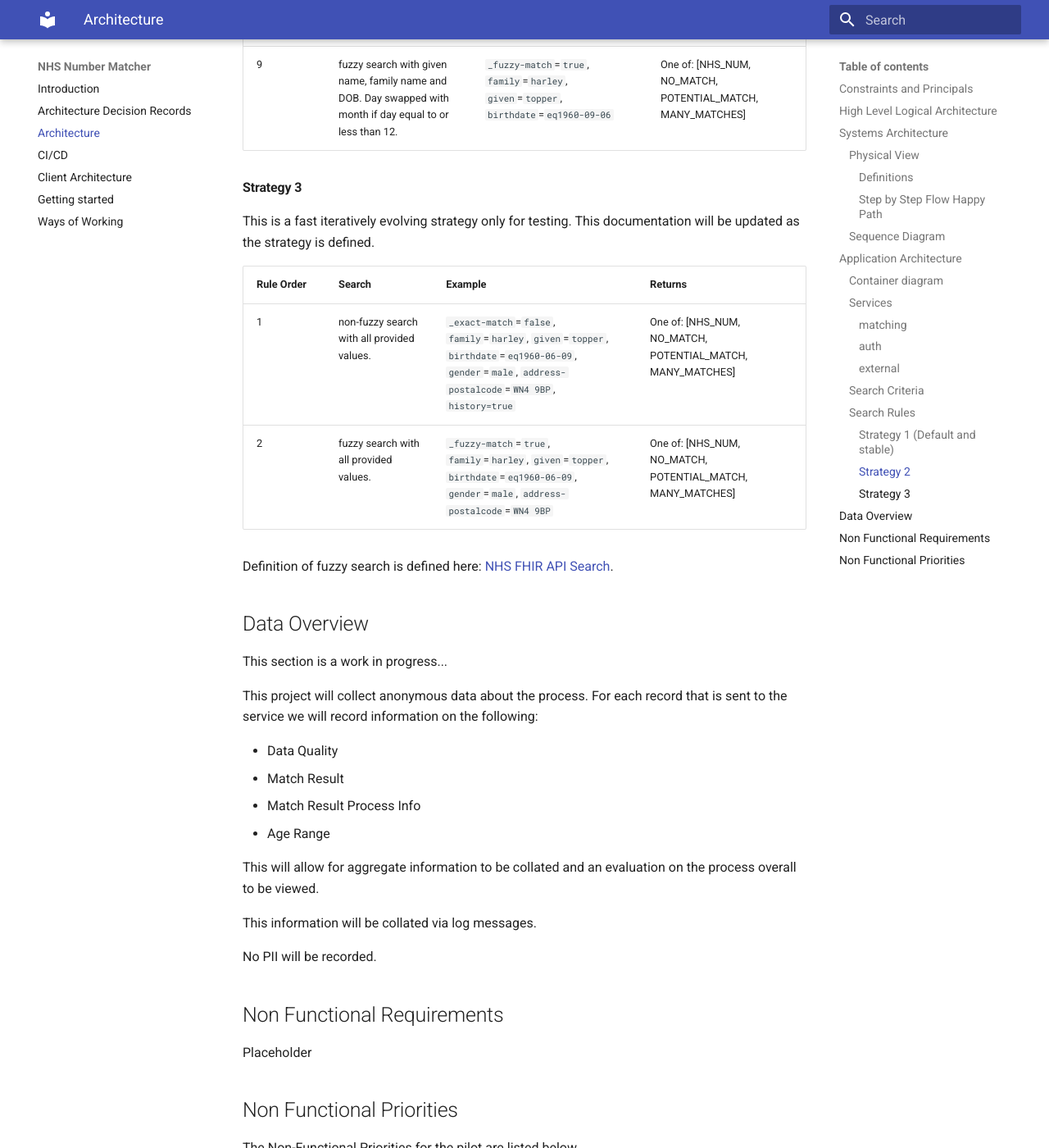
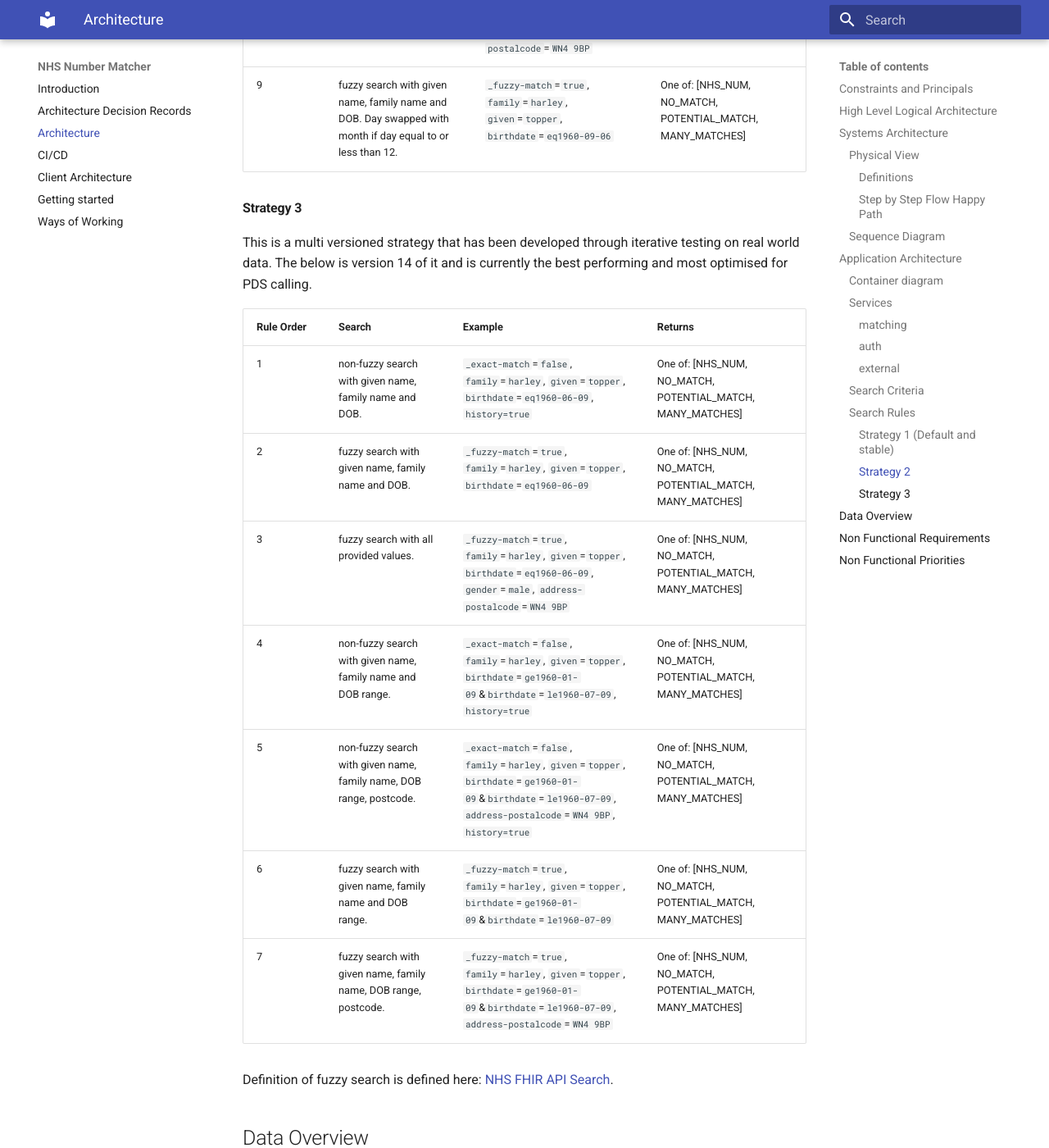
Before and after one commit to DFE-Digital/SUI_Matcher, an MkDocs documentation site: the page built from documentation/docs/architecture.md, in a window 1280 px wide and 1400 px high, scrolled down 10705 px. Shown: the whole window at 82% size. Built offline with MkDocs 1.6.1 and Material for MkDocs 9.7.7, drawn with Linux system fonts in a browser that asks for light colours; some of the changed text lies outside the part shown.

Commit message:
docs: updated strategy 3

```diff
--- a/documentation/docs/architecture.md
+++ b/documentation/docs/architecture.md
@@ -319,7 +319,7 @@ are evaluated.
 #### Strategy 2
 
 An alternative strategy is currently under testing is defined below. This uses Non-fuzzy and fuzzy searches, including
-wild card searches on postcode.
+wild card searches on postcode. Order of queries is not opimized, instead uses a larger variation of queries.
 
 | Rule Order | Search                                                                                                     | Example                                                                                                                                                  | Returns                                                     |
 |:-----------|:-----------------------------------------------------------------------------------------------------------|:---------------------------------------------------------------------------------------------------------------------------------------------------------|:------------------------------------------------------------|
@@ -335,13 +335,17 @@ wild card searches on postcode.
 
 #### Strategy 3
 
-This is a fast iteratively evolving strategy only for testing. This documentation will be updated as the strategy is
-defined.
+This is a multi versioned strategy that has been developed through iterative testing on real world data. The below is version 14 of it and is currently the best performing and most optimised for PDS calling.
 
-| Rule Order | Search                                     | Example                                                                                                                                                  | Returns                                                     |
-|:-----------|:-------------------------------------------|:---------------------------------------------------------------------------------------------------------------------------------------------------------|:------------------------------------------------------------|
-| 1          | non-fuzzy search with all provided values. | `_exact-match`=`false`, `family`=`harley`, `given`=`topper`, `birthdate`=`eq1960-06-09`, `gender`=`male`, `address-postalcode`=`WN4 9BP`, `history=true` | One of:  [NHS_NUM, NO_MATCH, POTENTIAL_MATCH, MANY_MATCHES] |
-| 2          | fuzzy search with all provided values.     | `_fuzzy-match`=`true`, `family`=`harley`, `given`=`topper`, `birthdate`=`eq1960-06-09`, `gender`=`male`, `address-postalcode`=`WN4 9BP`                  | One of:  [NHS_NUM, NO_MATCH, POTENTIAL_MATCH, MANY_MATCHES] |
+| Rule Order | Search                                                                 | Example                                                                                                                                                              | Returns                                                     |
+|:-----------|:-----------------------------------------------------------------------|:---------------------------------------------------------------------------------------------------------------------------------------------------------------------|:------------------------------------------------------------|
+| 1          | non-fuzzy search with given name, family name and DOB.                 | `_exact-match`=`false`, `family`=`harley`, `given`=`topper`, `birthdate`=`eq1960-06-09`, `history=true`                                                              | One of:  [NHS_NUM, NO_MATCH, POTENTIAL_MATCH, MANY_MATCHES] |
+| 2          | fuzzy search with given name, family name and DOB.                     | `_fuzzy-match`=`true`, `family`=`harley`, `given`=`topper`, `birthdate`=`eq1960-06-09`                                                                               | One of:  [NHS_NUM, NO_MATCH, POTENTIAL_MATCH, MANY_MATCHES] |
+| 3          | fuzzy search with all provided values.                                 | `_fuzzy-match`=`true`, `family`=`harley`, `given`=`topper`, `birthdate`=`eq1960-06-09`, `gender`=`male`, `address-postalcode`=`WN4 9BP`                              | One of:  [NHS_NUM, NO_MATCH, POTENTIAL_MATCH, MANY_MATCHES] |
+| 4          | non-fuzzy search with given name, family name and DOB range.           | `_exact-match`=`false`, `family`=`harley`, `given`=`topper`, `birthdate`=`ge1960-01-09`&`birthdate`=`le1960-07-09`, `history=true`                                   | One of:  [NHS_NUM, NO_MATCH, POTENTIAL_MATCH, MANY_MATCHES] |
+| 5          | non-fuzzy search with given name, family name, DOB range, postcode.    | `_exact-match`=`false`, `family`=`harley`, `given`=`topper`, `birthdate`=`ge1960-01-09`&`birthdate`=`le1960-07-09`, `address-postalcode`=`WN4 9BP`, `history=true`   | One of:  [NHS_NUM, NO_MATCH, POTENTIAL_MATCH, MANY_MATCHES] |
+| 6          | fuzzy search with given name, family name and DOB range.               | `_fuzzy-match`=`true`, `family`=`harley`, `given`=`topper`, `birthdate`=`ge1960-01-09`&`birthdate`=`le1960-07-09`                                                    | One of:  [NHS_NUM, NO_MATCH, POTENTIAL_MATCH, MANY_MATCHES] |
+| 7          | fuzzy search with given name, family name, DOB range, postcode.        | `_fuzzy-match`=`true`, `family`=`harley`, `given`=`topper`, `birthdate`=`ge1960-01-09`&`birthdate`=`le1960-07-09`, `address-postalcode`=`WN4 9BP`                    | One of:  [NHS_NUM, NO_MATCH, POTENTIAL_MATCH, MANY_MATCHES] |
 
 Definition of fuzzy search is defined
 here: [NHS FHIR API Search](https://digital.nhs.uk/developer/api-catalogue/personal-demographics-service-fhir#get-/Patient).
```
